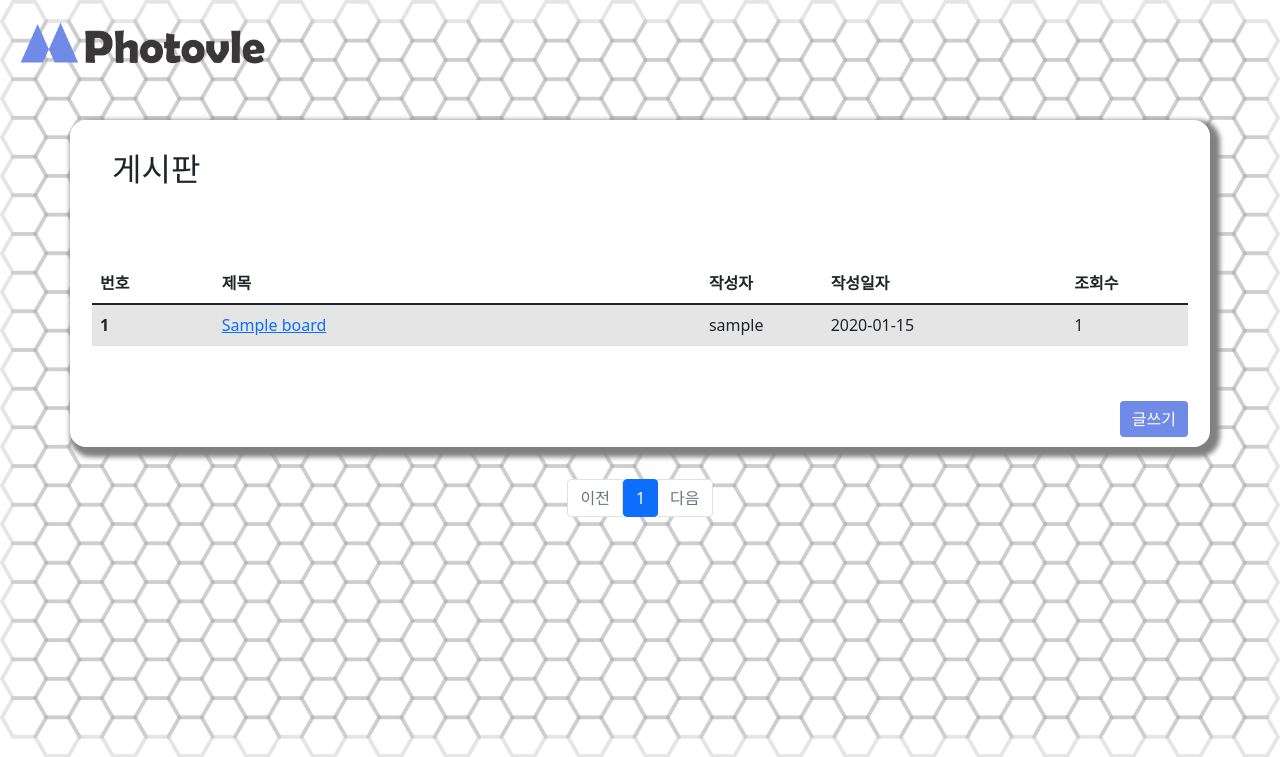
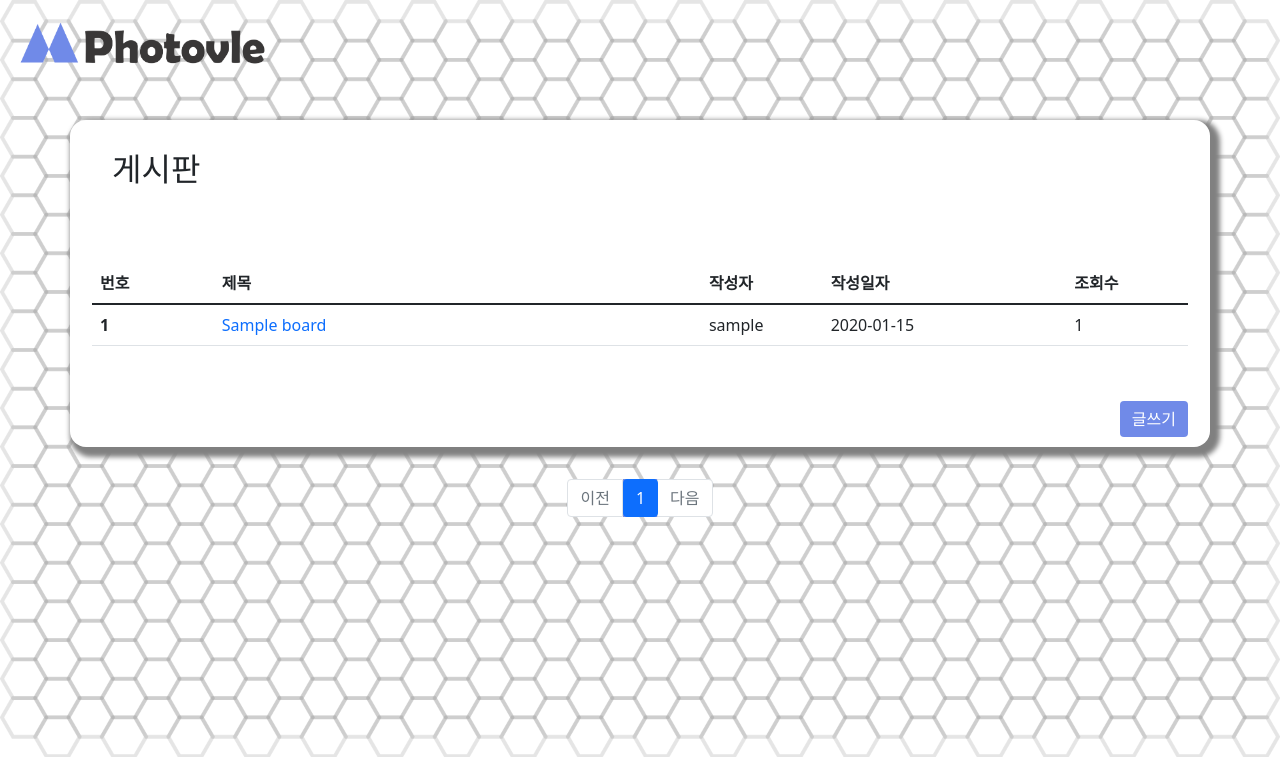
Before and after one commit to AIVLE-School-first-Big-Project/Photovle, a Django app: page /board/ in a window 1280 px wide. Shown: the top 757 px of the page. Run offline with Django 3.2, Linux system fonts and the light colour scheme; tables that the repository leaves empty hold one stand-in row (values such as "Sample post"); parts of the project's set-up code (start-up, migrations or seed data) failed here and were passed over; some libraries are stand-ins or nearby versions.

Commit message:
a태그 밑줄제거

```diff
--- a/main/templates/board.html
+++ b/main/templates/board.html
@@ -56,9 +56,9 @@
             <tbody>
                 {% if page_obj %}
                         {% for board_list in page_obj %}
-                <tr class="table-active {% cycle '' 'even_bgcolor' %}">
+                <tr class="{% cycle '' 'even_bgcolor' %}">
                 <th scope="row">{{ forloop.counter }}</th>
-                <td><a href="{% url 'main:detail' board_list.id %}">
+                <td><a href="{% url 'main:detail' board_list.id %}" style="text-decoration:none;">
                     {{ board_list.title }}
                 </a></td>
                 <td>{{ board_list.user }}</td>
@@ -112,7 +112,7 @@
 
                 {% for page_number in page_obj.paginator.page_range %}
                     {% if page_number >= page_obj.number|add:-2 and page_number <= page_obj.number|add:2 %}
-                    <span class="{% if page_number == page_obj.number %}current{% endif %}">
+                    <span class="{% if page_number == page_obj.number %}current{% endif %}" style="background-color: #708ae8;">
                         {% if page_number == page_obj.number %}
                             <li class="page-item active" aria-current="page">
                                 <a class="page-link" href="./?&page={{ page_number }}">{{ page_number }}</a>
```
